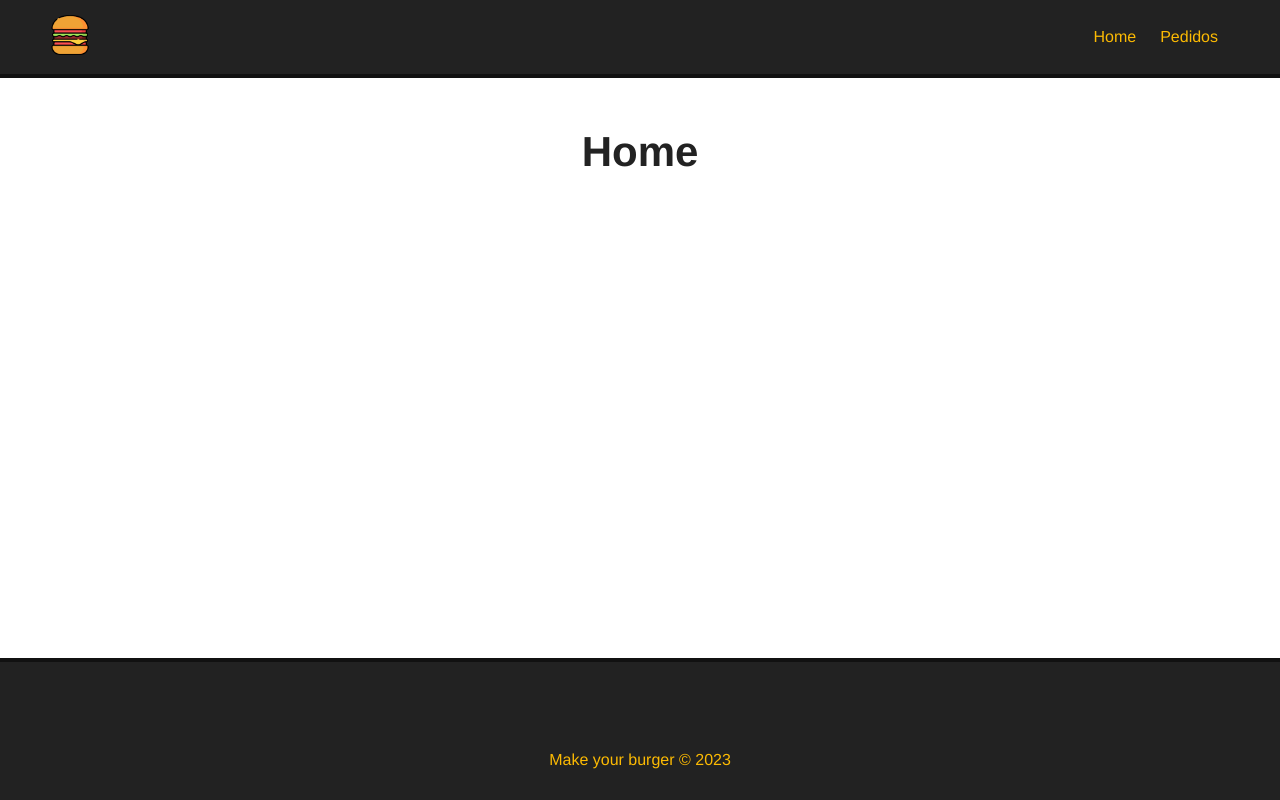
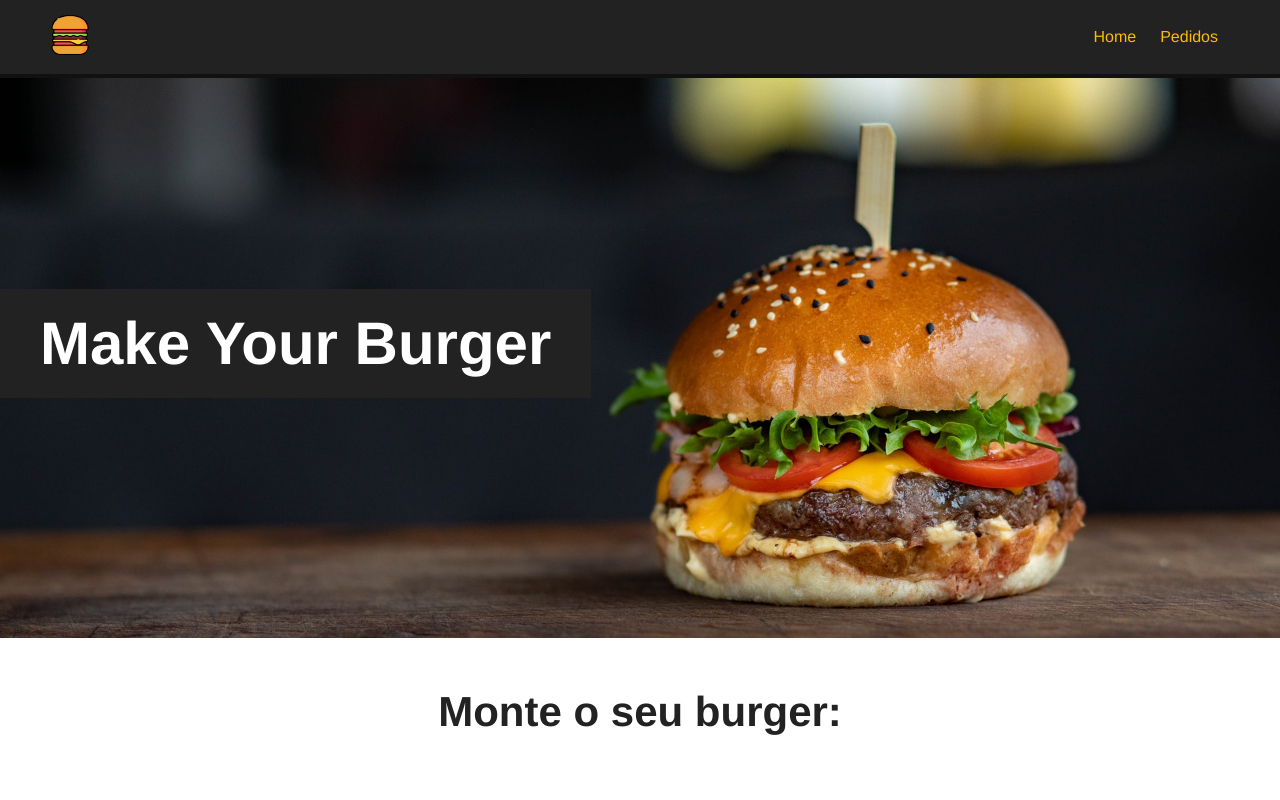
Before and after one commit to Ryan-Menezes/make-your-burger, a Vue app: page / in a window 1280 px wide. Shown: the top 800 px of the page. Built offline with nearby package versions, Linux system fonts and the light colour scheme.

Commit message:
creating app banner

```diff
--- a/index.html
+++ b/index.html
@@ -4,7 +4,7 @@
     <meta charset="UTF-8">
     <link rel="icon" href="/favicon.ico">
     <meta name="viewport" content="width=device-width, initial-scale=1.0">
-    <title>Make your burger</title>
+    <title>Make Your Burger</title>
   </head>
   <body>
     <div id="app"></div>
--- a/src/App.vue
+++ b/src/App.vue
@@ -1,10 +1,6 @@
 <template>
   <Navbar :logo="logoSrc" :alt="appName" />
-
-  <main class="main-container">
-    <RouterView />
-  </main>
-
+  <RouterView />
   <Footer />
 </template>
 
@@ -22,7 +18,7 @@
     },
     data() {
       return {
-        appName: 'Make your burger',
+        appName: 'Make Your Burger',
         logoSrc: '/img/logo.png'
       }
     }
--- /dev/null
+++ b/src/components/Banner.vue
@@ -0,0 +1,31 @@
+<template>
+  <div id="main-banner">
+    <h1>Make Your Burger</h1>
+  </div>
+</template>
+
+<script>
+  export default {
+    name: 'Banner'
+  }
+</script>
+
+<style scoped>
+  #main-banner {
+    background-image: url('/img/burger.jpg');
+    background-position: center;
+    background-size: cover;
+    height: 70vh;
+    display: flex;
+    align-items: center;
+    justify-content: flex-start;
+  }
+
+  #main-banner h1 {
+    color: #FFF;
+    text-align: center;
+    font-size: 60px;
+    background-color: #222;
+    padding: 20px 40px;
+  }
+</style>
--- a/src/views/Home.vue
+++ b/src/views/Home.vue
@@ -1,3 +1,17 @@
 <template>
-  <h1>Home</h1>
+  <Banner />
+  <main class="main-container">
+    <h1>Monte o seu burger:</h1>
+  </main>
 </template>
+
+<script>
+  import Banner from '@/components/Banner.vue';
+
+  export default {
+    name: 'Home',
+    components: {
+      Banner
+    }
+  }
+</script>
--- a/src/views/Orders.vue
+++ b/src/views/Orders.vue
@@ -1,3 +1,5 @@
 <template>
-  <h1>Pedidos</h1>
+  <main class="main-container">
+    <h1>Pedidos</h1>
+  </main>
 </template>
```
